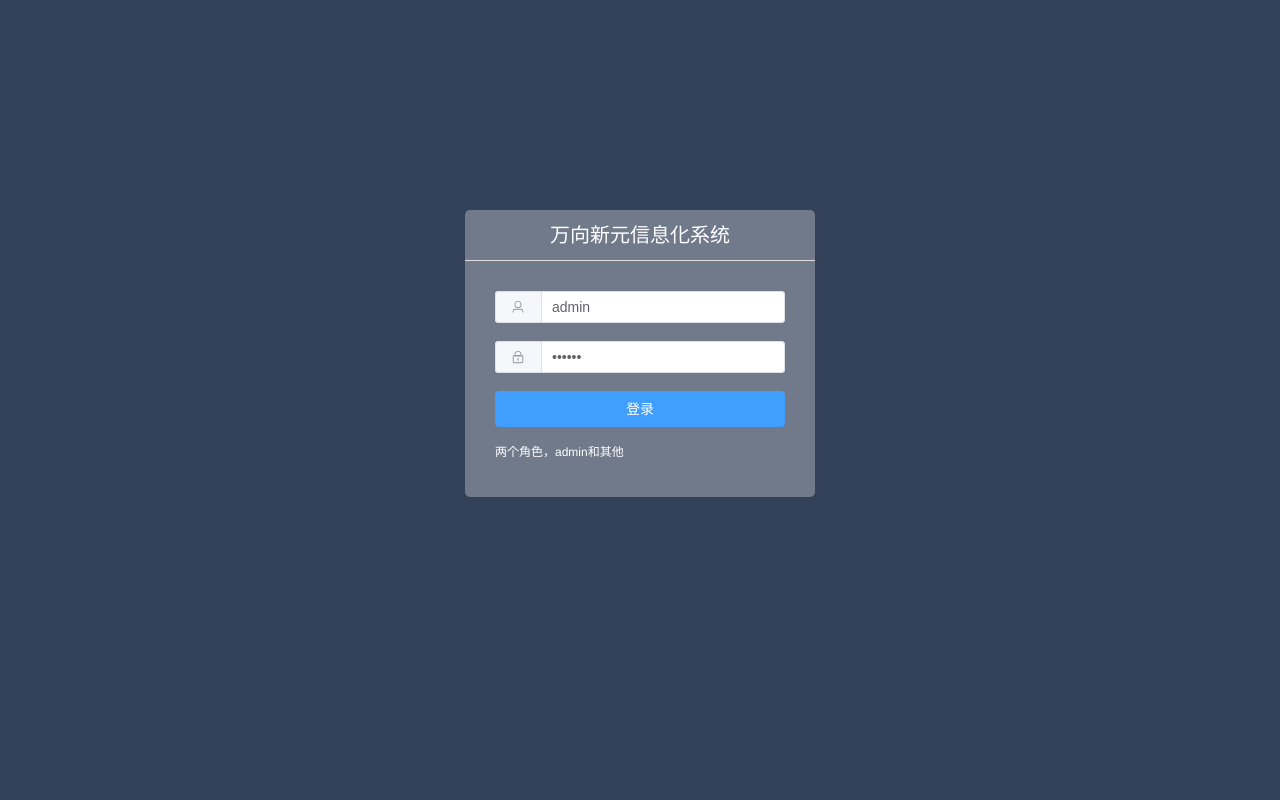
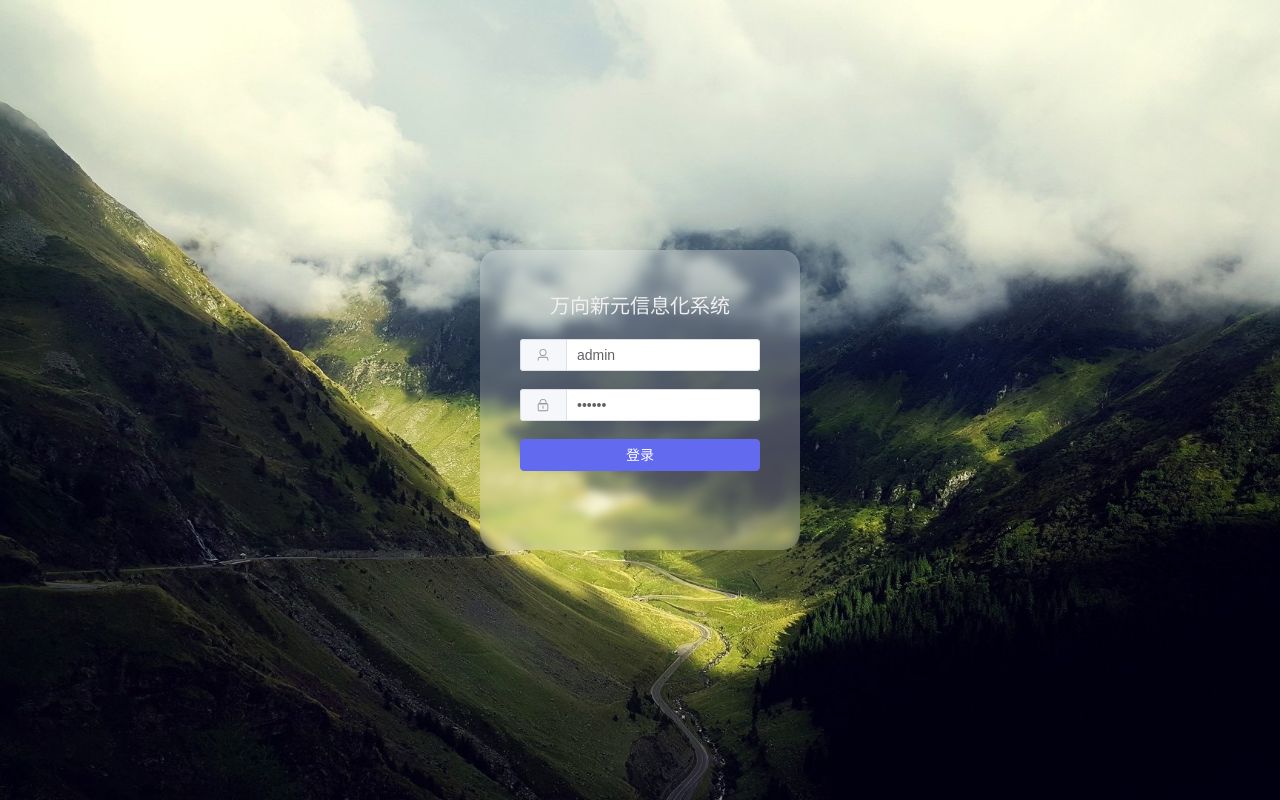
Before and after one commit to Thiefmooner/Src, a Vue app: page /#/login in a window 1280 px wide. Built offline with nearby package versions, Linux system fonts and the light colour scheme; a small style sheet from the web is missing.

Commit message:
Update login.vue Style

```diff
--- a/src/components/sidebar.vue
+++ b/src/components/sidebar.vue
@@ -67,6 +67,7 @@ import Redo from 'wangeditor/dist/menus/redo'
     top: 70px;
     bottom: 0;
     overflow-y: scroll;
+    color: #162a40;
 }
 .sidebar::-webkit-scrollbar {
     width: 0;
--- a/src/views/login.vue
+++ b/src/views/login.vue
@@ -3,14 +3,14 @@
 		<div class="ms-login">
 			<div class="ms-title">万向新元信息化系统</div>
 			<el-form :model="param" :rules="rules" ref="login" label-width="0px" class="ms-content">
-				<el-form-item prop="username">
+				<el-form-item prop="username" class="input">
 					<el-input v-model="param.username" placeholder="username">
 						<template #prepend>
 							<el-button :icon="User"></el-button>
 						</template>
 					</el-input>
 				</el-form-item>
-				<el-form-item prop="password">
+				<el-form-item prop="password" class="input">
 					<el-input type="password" placeholder="password" v-model="param.password" @keyup.enter="submitForm(login)">
 						<template #prepend>
 							<el-button :icon="Lock"></el-button>
@@ -18,9 +18,8 @@
 					</el-input>
 				</el-form-item>
 				<div class="login-btn">
-					<el-button type="primary" @click="submitForm(login)">登录</el-button>
+					<el-button color="#626aef" type="primary" class="button" @click="submitForm(login)">登录</el-button>
 				</div>
-				<p class="login-tips">两个角色，admin和其他</p>
 			</el-form>
 		</div>
 	</div>
@@ -89,11 +88,73 @@ tags.clearTags();
 </script>
 
 <style scoped>
+html,body {
+	margin: 0;
+	font-family: "PingFang SC","Microsoft Yahei",sans-serif;
+}
+.login-wrap {
+	width: 100vw;
+	height: 100vh;
+	display: flex;
+	align-items: center;
+	justify-content: center;
+	background: url("../assets/img/6657410cdba6c91ed309c842749a875f.jpg") fixed no-repeat ;
+	background-size: cover;
+}
+.ms-login {
+	width: 240px;
+	height: 220px;
+	display: flex;
+	flex-direction: column;
+	padding: 40px;
+	text-align: center;
+	position: relative;
+	z-index: 100;
+	background: inherit;
+	border-radius: 18px;
+	overflow: hidden;
+}
+.ms-login::before{
+	content: "";
+	width: calc(100% + 20px);
+	height: calc(100% + 20px);
+	position: absolute;
+	top: -10px;
+	left: -10px;
+	overflow: hidden;
+	background: inherit;
+	box-shadow: inset 0 0 0 200px rgba(255, 255, 255, 0.25);
+	filter: blur(5px);
+	z-index: -1;
+}
+.ms-title {
+	font-size: 20px;
+	font-weight: 400;
+	color: #F1EFEF;
+}
+.ms-content {
+	margin-top: 20px;
+}
+.ms-login .inpput {
+	margin:6px,0;
+	height: 36px;
+	border: none;
+	background-color: rgba(255, 255, 255, 0.3);
+	border-radius: 4px;
+	padding: 0 14px;
+	color: #3d5245;
+}
+
+.login-btn .button {
+	width: 240px;
+}
+
+
+/*
 .login-wrap {
 	position: relative;
 	width: 100%;
 	height: 100%;
-	/*background-image: url(../assets/img/login-bg.jpg);*/
 	background-size: 100%;
 }
 .ms-title {
@@ -130,4 +191,5 @@ tags.clearTags();
 	line-height: 30px;
 	color: #fff;
 }
+*/
 </style>
```
Also changed, not shown: src/assets/img/6657410cdba6c91ed309c842749a875f.jpg (added).
